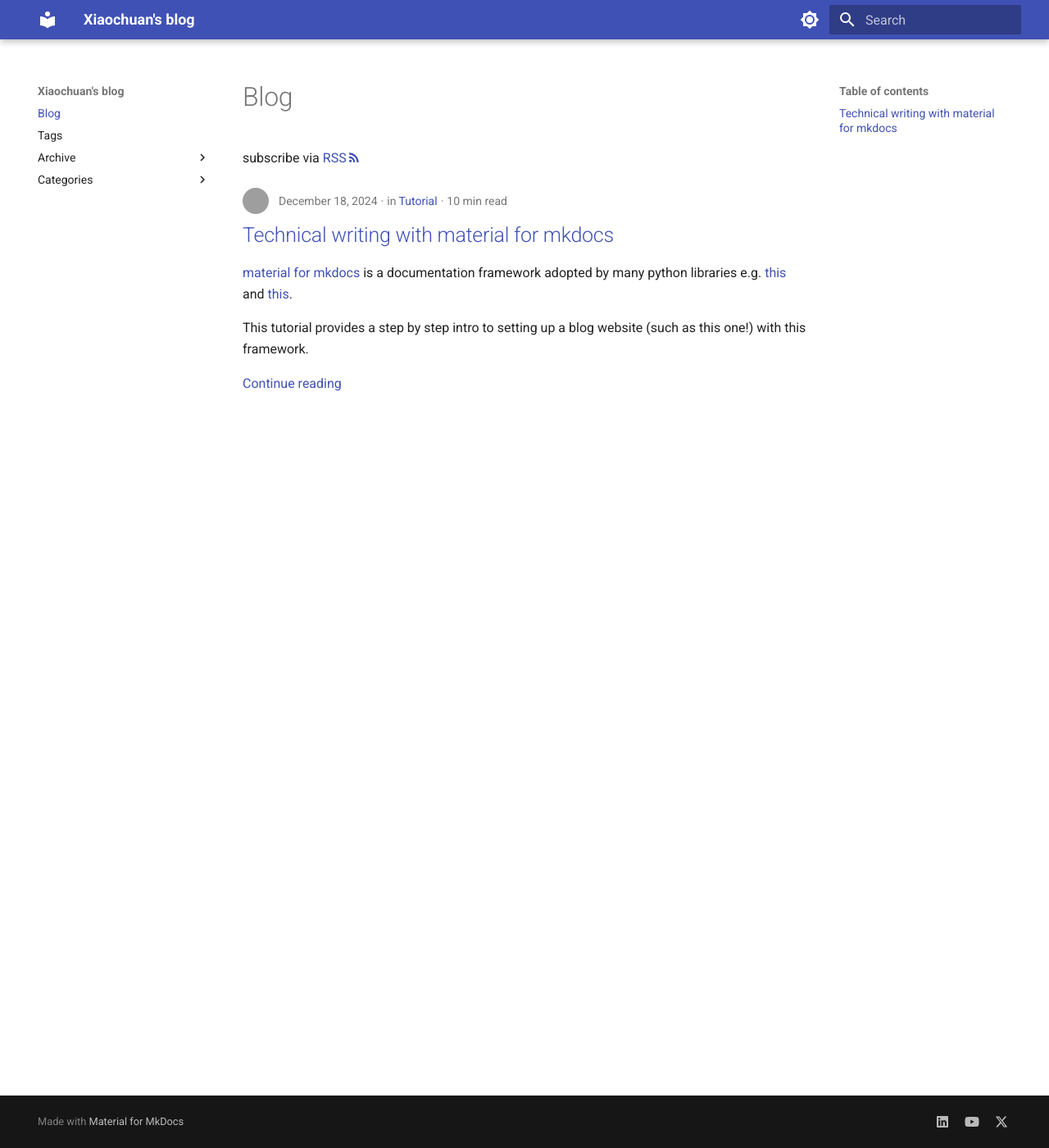
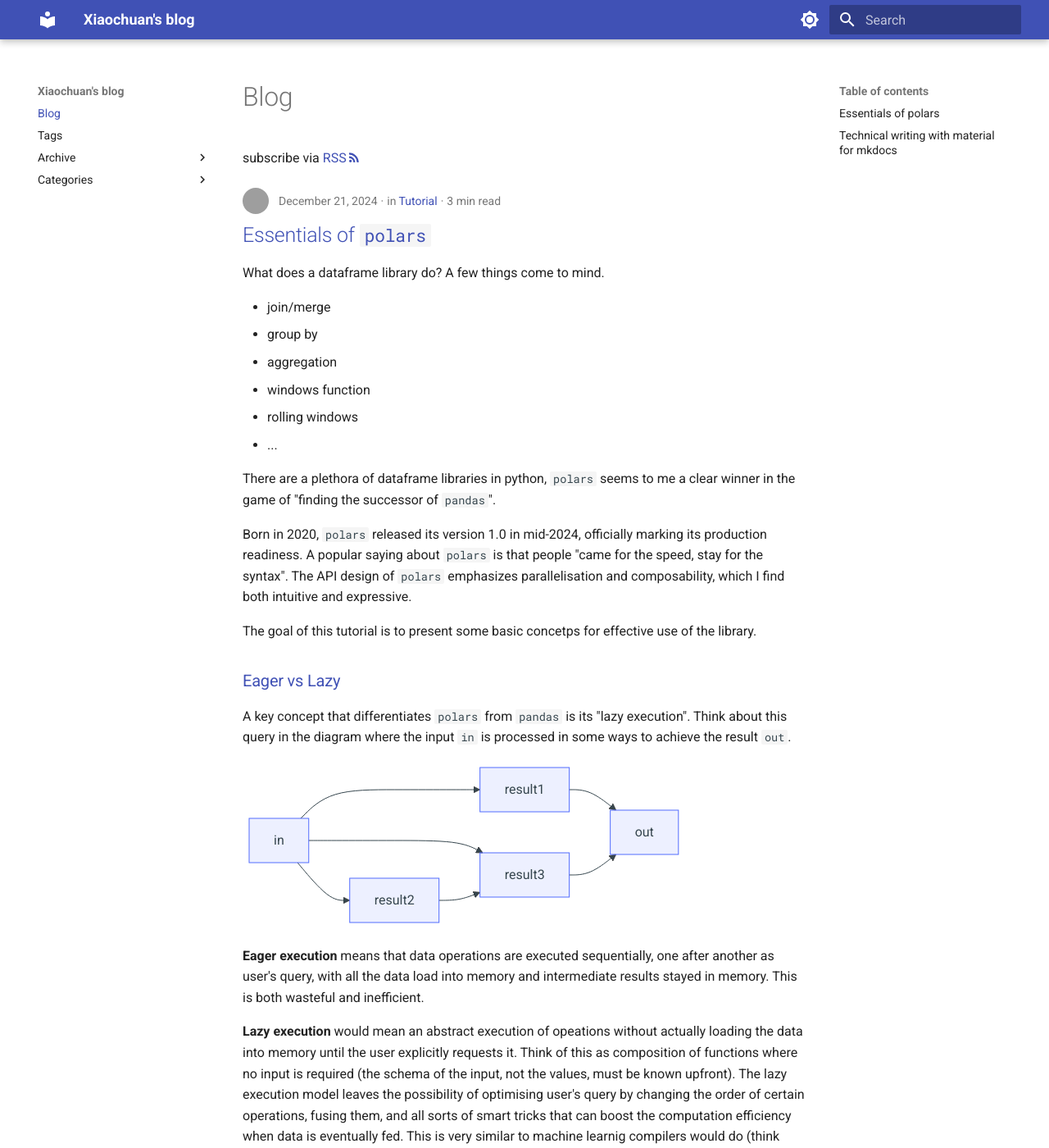
Before and after one commit to xiaochuany/blog, an MkDocs documentation site: the page built from docs/index.md, in a window 1280 px wide and 1400 px high. Shown: the whole window at 82% size. Built offline with MkDocs 1.6.1 and Material for MkDocs 9.7.7, drawn with Linux system fonts in a browser that asks for light colours; some of the changed text lies outside the part shown; grey boxes are pictures that could not be loaded.

Commit message:
md exec added

````diff
--- a/docs/posts/draft.md
+++ b/docs/posts/draft.md
@@ -1,7 +1,78 @@
 ---
+# draft: true
 date:
-    created: 2024-12-19
-draft: true
+    created: 2024-12-21
+categories:
+    - Tutorial
+tags:
+    - polars
+slug: polars101
+authors:
+    - xy
 ---
 
-# draft
+# Essentials of `polars`
+
+What does a dataframe library do? A few things come to mind.
+
+- join/merge
+- group by
+- aggregation
+- windows function
+- rolling windows
+- ...
+
+There are a plethora of dataframe libraries in python, `polars` seems to me a clear winner in the game of "finding the successor of `pandas`".
+
+Born in 2020, `polars` released its version 1.0 in mid-2024,
+officially marking its production readiness.
+A popular saying about `polars` is that people "came for the speed, stay for the syntax".
+The API design of `polars` emphasizes parallelisation and composability, which I find both intuitive and expressive.
+
+The goal of this tutorial is to present some basic concetps for effective use of the library.
+
+## Eager vs Lazy
+
+A key concept that differentiates `polars` from `pandas` is its "lazy execution".
+Think about this query in the diagram where the input `in` is processed in some ways
+to achieve the result `out`.
+
+```mermaid
+graph LR
+    A[in] --> B[result1];
+    A --> C[result2];
+    A --> D[result3];
+    C --> D;
+    B --> E[out];
+    D --> E;
+```
+
+**Eager execution** means that data operations are executed sequentially,
+one after another as user's query, with all the data load into memory and intermediate results stayed in memory. This is both wasteful and inefficient.
+
+**Lazy execution** would mean an abstract execution of opeations without actually loading
+the data into memory until the user explicitly requests it. Think of this as composition of functions where no input is required (the schema of the input, not the values, must be known upfront).
+The lazy execution model leaves the possibility of optimising user's query by changing the order of certain operations, fusing them, and all sorts of smart tricks that can boost the computation efficiency when data is eventually fed. This is very similar to machine learnig compilers would do (think `torch.compile` and `jax.jit`).
+
+
+`pandas` only operates in eager mode, while `polars` operates on both. The eager API is useful in developement because of its explicitness, while the lazy API useful in production because of its efficiency. The lazy API of `polars` is almost identical to the eager one so there is little mental overhead to users.
+
+## Parallelism
+
+`polars` embraces parallelism whenever possible. Also, thanks to the Expression API, commands run in parallel are easy to guess/reason about.
+
+Take a look at the dependency graph of our mock query again. All the intermediate results depend on the input `in`. Would it be good if these steps run in parallel? Yes, and this is exactly what `polars` would do.
+
+## Expression
+
+So far we've only discussed some design choices. `polars` offers an Expression API that aligns with these design choices.
+An expression is a function which associates in 1d array (think: a column in a dataframe) and spits out a
+
+
+!!! note "Users new to DataFrames"
+    A DataFrame is a 2-dimensional data structure that is useful for data manipulation and analysis. With labeled axes for rows and columns, each column can contain different data types, making complex data operations such as merging and aggregation much easier. Due to their flexibility and intuitive way of storing and working with data, DataFrames have become increasingly popular in modern data analytics and engineering.
+
+
+```py exec="on" source="above" result="1"
+-8<- "new.py"
+```
--- /dev/null
+++ b/docs/src/new.py
@@ -0,0 +1 @@
+print('hello')
--- a/mkdocs.yml
+++ b/mkdocs.yml
@@ -8,6 +8,7 @@
     # - navigation.tabs
     - navigation.indexes
     # - toc.integrate
+    - content.code.copy
   palette:
     - media: "(prefers-color-scheme: light)"
       scheme: default
@@ -22,6 +23,7 @@
 
 plugins:
   - search
+  - markdown-exec # execute code/bash
   - blog:
       blog_dir: .
       blog_toc: true
@@ -66,13 +68,24 @@
       line_spans: __span
       pygments_lang_class: true
   - pymdownx.inlinehilite
-  - pymdownx.snippets
+  - pymdownx.snippets:
+      base_path: ['.', 'docs/src']
+      check_paths: true
   - pymdownx.superfences
   # emoji
   - attr_list
   - pymdownx.emoji:
       emoji_index: !!python/name:material.extensions.emoji.twemoji
       emoji_generator: !!python/name:material.extensions.emoji.to_svg
+  # diagram
+  - pymdownx.superfences:
+      custom_fences:
+        - name: mermaid
+          class: mermaid
+          format: !!python/name:pymdownx.superfences.fence_code_format
+  # callout
+  - admonition
+  - pymdownx.details
 
 extra_javascript:
   - js/mathjax.js
````
